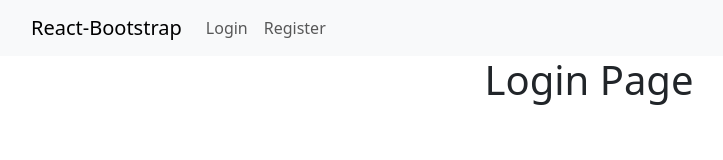
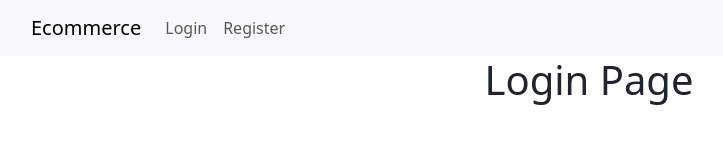
Before and after one commit to Naduladisanayaka494/Ecommerce---React, a React (Create React App) app: page /login in a window 1280 px wide. Shown: the top 160 px of the page, without its empty margins (51-774 px from the left). Built offline with nearby package versions, Linux system fonts and the light colour scheme.

Commit message:
change the navbar name

```diff
--- a/src/Header.js
+++ b/src/Header.js
@@ -7,7 +7,7 @@ function Header() {
   return (
     <Navbar expand="lg" className="bg-body-tertiary">
       <Container>
-        <Navbar.Brand href="#home">React-Bootstrap</Navbar.Brand>
+        <Navbar.Brand href="#home">Ecommerce</Navbar.Brand>
         <Navbar.Toggle aria-controls="basic-navbar-nav" />
         <Navbar.Collapse id="basic-navbar-nav">
           <Nav className="me-auto">
```
